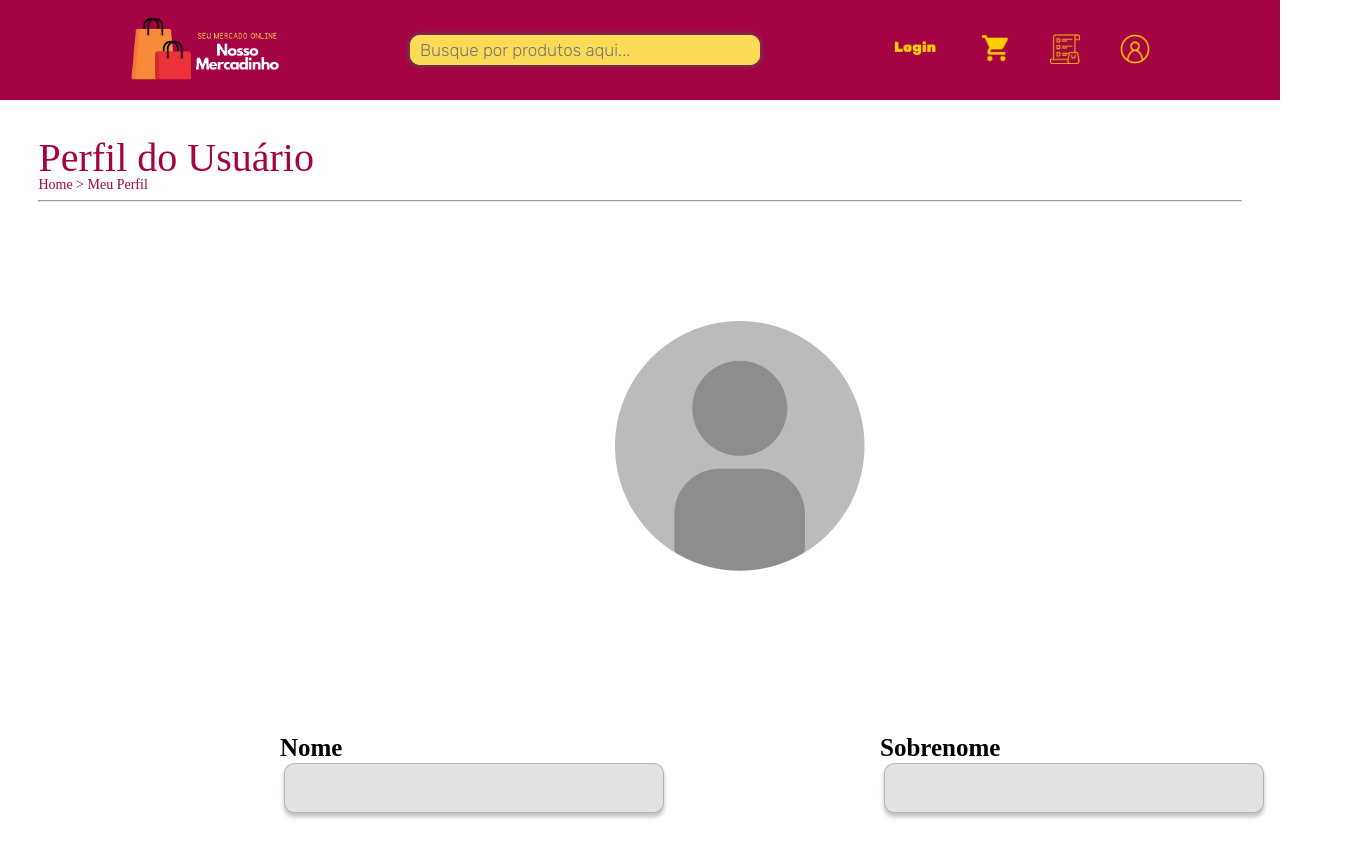
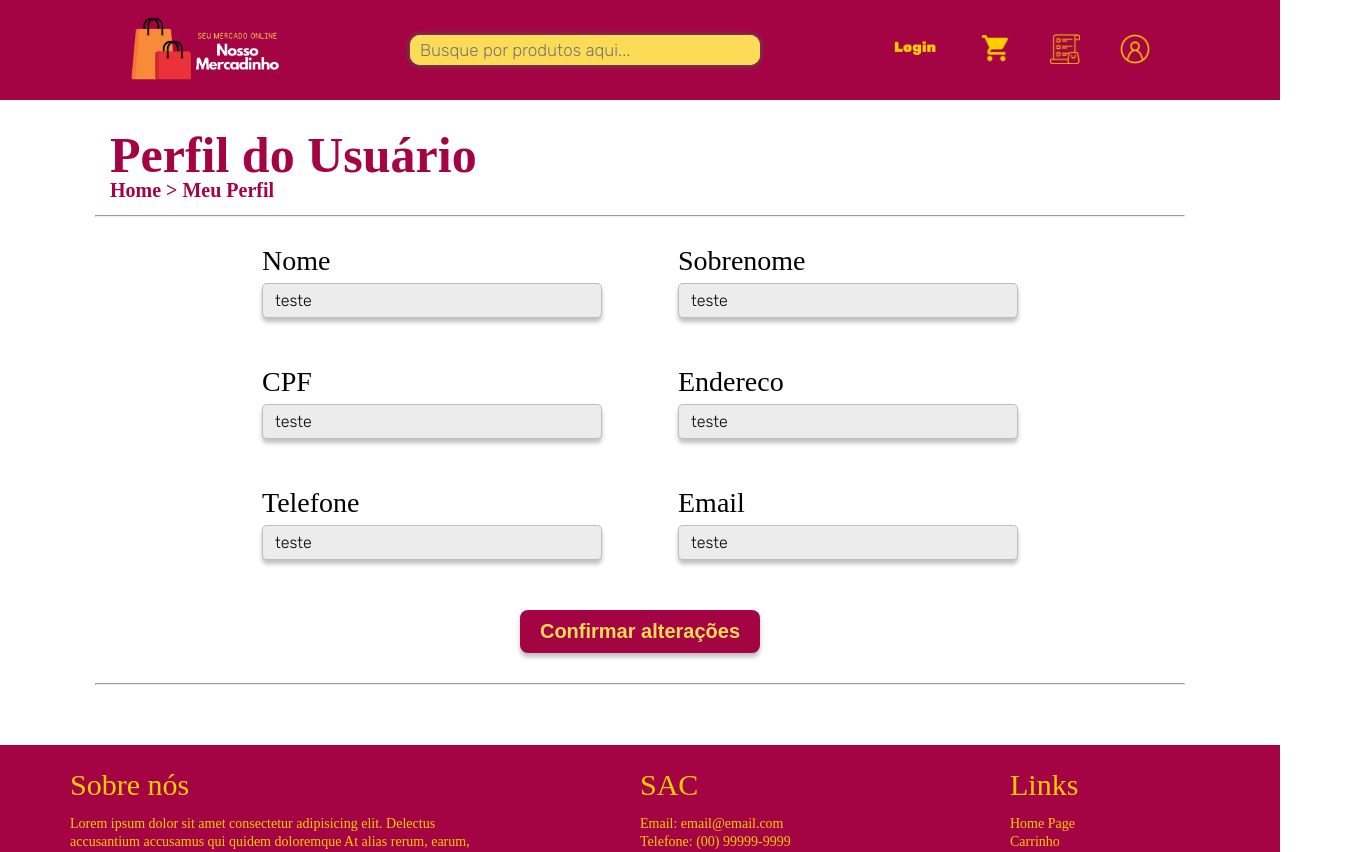
Before and after one commit to MarcusHuzi/Projeto-Web, a Vue app in the folder milestone2/shop/: page /perfil in a window 1280 px wide. Shown: the top 852 px of the page, 1356 px wide, since content can reach past the window. Built offline with nearby package versions, Linux system fonts and the light colour scheme.

Commit message:
atualizei o html e css do perfil

```diff
--- a/milestone2/shop/src/assets/css/cadastro.css
+++ b/milestone2/shop/src/assets/css/cadastro.css
@@ -105,7 +105,6 @@
 
 /*termos e termos1 definem o formato do paragrafo com os testo sobre os termos*/
 #termos{
-	font-family:Itim;
 	position:relative;
 	left:170px;
 	margin-bottom:15px;
--- a/milestone2/shop/src/assets/css/home.css
+++ b/milestone2/shop/src/assets/css/home.css
@@ -1,10 +1,10 @@
+/* div contendo o conteudo da home (titulo + box principal)*/
 .content-home {
     display: flex;
     flex-direction: column;
     justify-content: center;
     align-items: center;
 }
-
 
 /* titulo principal da homepage */
 .homepage-title {
@@ -14,7 +14,7 @@
     margin-bottom: 10px;
 }
 
-/* propriedades da div principal */
+/* propriedades da div principal (box contendo as colunas de categorias) */
 .category-box {
     display: flex;
     justify-content: space-around;
@@ -22,12 +22,14 @@
     max-width: 75%;
 }
 
+/* coluna contendo 3 categorias */
 .column {
     display: flex;
     flex-direction: column;
     align-items: center;
 }
 
+/* categoria contendo label + imagem */
 .category {
     display: flex;
     flex-direction: column;
@@ -35,6 +37,7 @@
     margin-bottom: 5px;
 }
 
+/* centralizando imagem dentro da tag a */
 .content-home a {
     display: flex;
     justify-content: center;
@@ -44,6 +47,7 @@
 .category-img{
     max-width: 50%;
     border-radius: 100%;
+    transition: ease 500ms;
 }
 
 /* label das categorias */
@@ -54,10 +58,6 @@
     justify-content: space-evenly;
 }
 
-.category-img, .label {
-    transition: ease 500ms;
-}
-
 /* efeito nas imagens das categorias */
 .category-img:hover {
     opacity: 0.4;
--- a/milestone2/shop/src/assets/css/perfil.css
+++ b/milestone2/shop/src/assets/css/perfil.css
@@ -1,110 +1,103 @@
-.content_perfil {
+.content-perfil {
     display: flex;
     flex-direction: column;
-    width: 100%;
-    height: auto;
-    min-height: 800px;
+    justify-content: center;
+    min-height: 500px;
+    margin-top: 30px;
 }
 
-.titulo_perfil {
-    margin: 3% 3% 10px 3%;
+.personal-info {
+    display: flex;
+    justify-content: space-around;
+    margin-bottom: 30px;
+    width: 65%;
+    align-self: center;
 }
 
-.titulo_perfil h1 {
-    color: var(--vermelho-escuro);
-    font-size: 40px;
-    text-align: left;
+.saveChanges {
+    display: flex;
+    flex-direction: row;
+    justify-content: center;
+    margin-bottom: 30px;
 }
 
-.titulo_perfil h2 {
-    color: var(--vermelho-escuro);
-    font-size: 14px;
-    text-align: left;
+.saveChanges-btn {
+    background-color: #A40444;
+    color: #FCDC56 ;
+    box-shadow: 0px 4px 4px rgba(0, 0, 0, 0.25);
+    border-radius: 8px;
+    font-weight: bolder;
+    font-size: 20px;
+    border-style: none;
+    padding: 10px 20px 10px 20px;
 }
 
-.titulo_perfil hr {
-    color: var(--cinza);
+.saveChanges-btn:hover {
+    border-radius: 5px;
+    padding: 15px 40px;
+    opacity: 90%;
+    transition: ease 0.4s
 }
 
-#info{
-    padding: 2.3%;
-    margin: 5% 20% 15% 17%;
-    font-size: 20px;
-    gap: 30px 30px;
-    width: 1100px;
-    height: 1000px;
-    padding: 2% 2% 5% 1%;
+.bottom-line {
+    margin-bottom: 60px;
 }
 
-.foto{
-    height: 250px;
-    width: 250px;
-    padding: 1% 35% 2% 35%;
+.content-perfil hr {
+    background: var(--cinza);
+    height: 0.1px;
+    width: 85%;
+    margin: 0px 50px 0px 50px;
 }
 
-#campos{
-    display:flex;
-    padding: 2% 1% 5% 1%;
-    margin: 1% 4% 1% 1%;
-    width: 1000px;
-    height: 460px;
+.line {
+    display: flex;
+    align-items: center;
+    justify-content: center;
 }
 
-#esq{
-    margin: 1% 6% 10% 1%;
-    padding: 5% 5% 5% 1%;
+.sub-header {
+    display: flex;
+    flex-direction: column;
+    margin: 0px 110px 15px 110px;
+    font-weight: bolder;
 }
 
-#dir{
-    margin: 1% 1% 10% 6%;
-    padding: 5% 5% 5% 5%;
-
+.profile-title {
+    color: var(--vermelho-escuro);
+    font-size: 50px;
 }
 
-.form{
-    padding: 2% 1% 2% 1%;
-    margin: 10% 1% 10% 1%;
-    font-weight: bolder;
-    font-size: 25px;
-
+.profile-path {
+    color: var(--vermelho-escuro);
+    font-size: 20px;
 }
 
-.dados{
-    background-color: #E2E2E2;
-    margin: 1% 5% 1% 1%;
-    width: 380px;
-    height: 50px;
+.profile-title, .profile-path{
+    color: var(--vermelho-escuro);
+}
+
+.field {
+    display: flex;
+    flex-direction: column;
+}
+
+.label {
+    font-size: 28px;
+    margin-bottom: 8px;
+    margin-top: 30px;
+}
+
+.content-perfil input {
+    background-color: #ececec;
+    width: 340px;
+    height: 35px;
     box-sizing: border-box;
     border: 1px solid rgba(0, 0, 0, 0.2);
     box-shadow: 0px 4px 4px rgba(0, 0, 0, 0.25);
-    border-radius: 10px;
-    font-weight: bolder;
-    font-size: 10px;
+    border-radius: 5px;
+    font-size: 16px;
+    padding: 10px 10px 10px 12px;
+    margin-bottom: 20px;
+    margin-top: 0px;
 }
-
-#edit{
-    background-color: #A40444;
-    color: #FCDC56 ;
-    border-radius: 22px;
-    position: relative;
-    left: 820px;
-    width: 200px;
-    height: 80px;
-    margin-bottom: 2%;
-    font-weight: bolder;
-    font-size: 20px;
-    border-style: none;
-}
-
-#edit:hover{
-    border-radius: 5px;
-    background-color: var(--#A40444);
-    color: var(--#FCDC56);
-    font-size: 20px;
-    box-shadow: 0px 4px 4px rgba(0, 0, 0, 0.25);
-    border: none;
-    padding: 15px 40px;
-    margin: 20px 0px 20px 0px;
-    opacity: 90%;
-    transition: all 0.3s
-}
--- a/milestone2/shop/src/views/PerfilView.vue
+++ b/milestone2/shop/src/views/PerfilView.vue
@@ -1,54 +1,70 @@
 <template>
-    <div class="content_perfil">
-                <div class="titulo_perfil">
-                    <h1>Perfil do Usuário</h1>
-                    <h2>Home > Meu Perfil</h2>
+    <div class="content-perfil">
+        <div class="sub-header">
+            <h1 class="profile-title"><b>Perfil do Usuário</b></h1>
+            <h2 class="profile-path"><b>Home > Meu Perfil</b></h2>
+        </div>
+        <div class="line top-line">
             <hr/>
         </div>
-
-
-                <div id="info">
-
-                    <img src="@/assets/image/icons/prof-pic.png" class="foto">
-
-                    <div id="campos">
-
-                        <div id="esq">
-                            <div id="div_nome" class="form">
-                                <h3> Nome </h3>
-                                <div class="dados"><span></span></div>
+        <div class="personal-info">
+            <div class="left-column">
+                <div class="field field-nome">
+                    <div class="label label-nome">
+                        <h3>Nome</h3>
                     </div>
-
-                            <div id="div_cpf" class="form">
-                                <h3> CPF </h3>
-                                <div class="dados"><span></span></div>
+                    <div class="data data-nome">
+                        <input type="text" value="teste">
                     </div>
-
-                            <div id="div_tel" class="form">
-                                <h3> Telefone </h3>
-                                <div class="dados"><span></span></div>
                 </div>
-
+                <div class="field field-cpf">
+                    <div class="label label-cpf">
+                        <h3>CPF</h3>
                     </div>
-                        <div id="dir">
-                            <div id="div_sobre" class="form">
-                                <h3> Sobrenome </h3>
-                                <div class="dados"><span></span></div>
+                    <div class="data data-cpf">
+                        <input type="text" value="teste">
                     </div>
-
-                            <div id="div_email" class="form">
-                                <h3> Email </h3>
-                                <div class="dados"><span></span></div>
                 </div>
-
-                            <div id="div_end" class="form">
-                                <h3> Endereço </h3>
-                                <div class="dados"><span></span></div>
+                <div class="field field-telefone">
+                    <div class="label label-telefone">
+                        <h3>Telefone</h3>
+                    </div>
+                    <div class="data data-telefone">
+                        <input type="text" value="teste">
                     </div>
                 </div>
             </div>
-
-                    <button id="edit"> Editar perfil </button>
+            <div class="right-column">
+                <div class="field field-sobrenome">
+                    <div class="label label-sobrenome">
+                        <h3>Sobrenome</h3>
+                    </div>
+                    <div class="data data-sobrenone">
+                        <input type="text" value="teste">
+                    </div>
+                </div>
+                <div class="field field-endereco">
+                    <div class="label label-endereco">
+                        <h3>Endereco</h3>
+                    </div>
+                    <div class="data data-endereco">
+                        <input type="text" value="teste">
+                    </div>
+                </div>
+                <div class="field field-email">
+                    <div class="label label-email">
+                        <h3>Email</h3>
+                    </div>
+                    <div class="data data-email">
+                        <input type="text" value="teste">
+                    </div>
+                </div>
+            </div>
+        </div>
+        <div class="saveChanges">
+            <button class="saveChanges-btn">Confirmar alterações</button>
+        </div>
+        <div class="line bottom-line">
             <hr/>
         </div>
     </div>
```
Also changed, not shown: 1 other file (tests, documents, lock files or other folders). Lines whose indentation alone changed are shown as unchanged.
